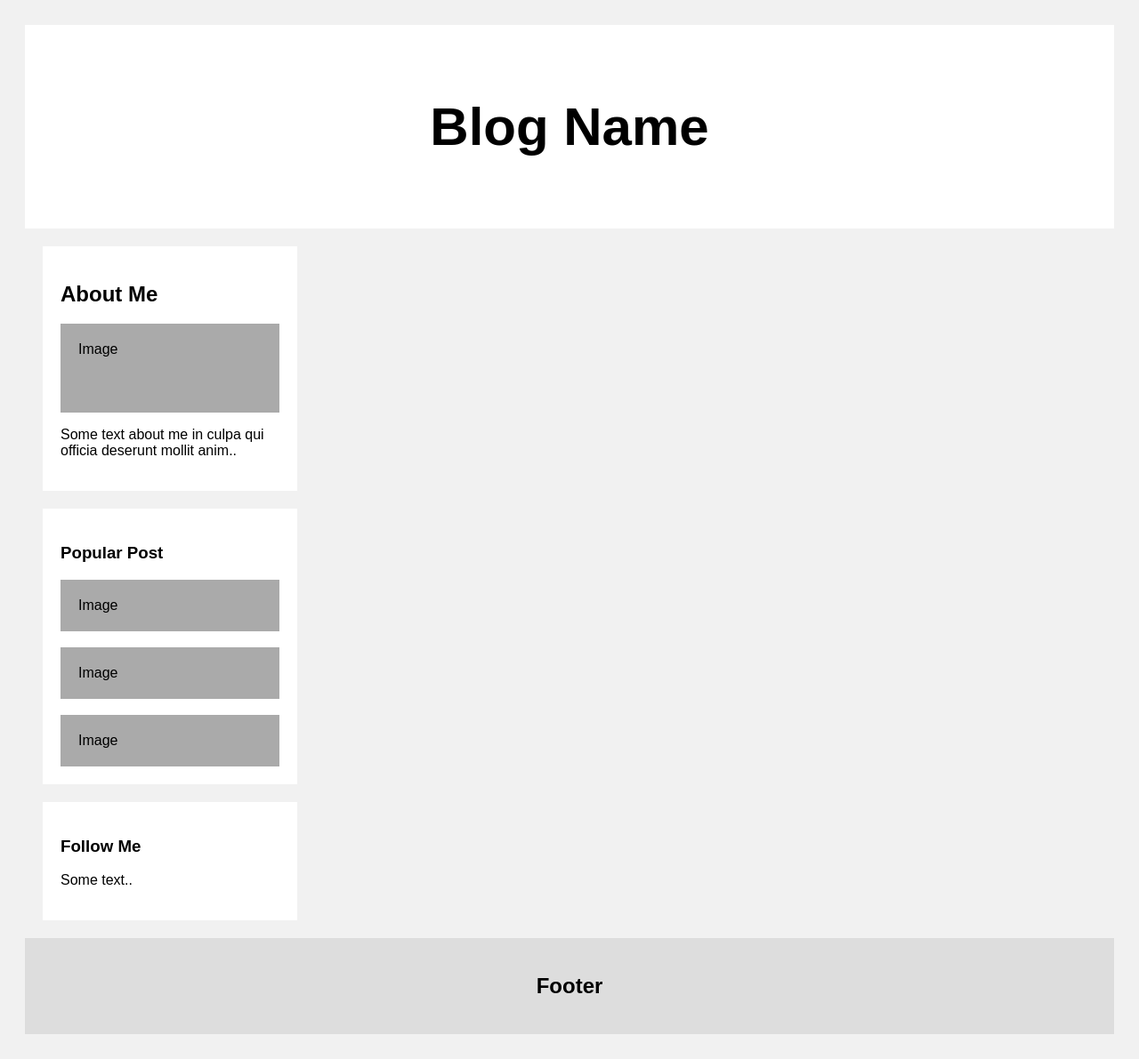
After one commit to MikhailKras/django-blog, a Django app: template templates/base/base.html in a window 1280 px wide. The commit adds this page. Shown: the whole page at 89% size. Run offline with Django 4.2, Linux system fonts and the light colour scheme; the template is opened without the code that fills it, so the values that code supplies are empty.

Commit message:
new html to posts route added, base.html created

```diff
--- a/my_site/settings.py
+++ b/my_site/settings.py
@@ -56,7 +56,7 @@ ROOT_URLCONF = 'my_site.urls'
 TEMPLATES = [
     {
         'BACKEND': 'django.template.backends.django.DjangoTemplates',
-        'DIRS': [],
+        'DIRS': [BASE_DIR / 'templates'],
         'APP_DIRS': True,
         'OPTIONS': {
             'context_processors': [
--- a/my_site/urls.py
+++ b/my_site/urls.py
@@ -16,10 +16,11 @@ Including another URLconf
 from django.contrib import admin
 from django.urls import path, include
 from blog import views as views_blog
+from . import views
 
 urlpatterns = [
     path('admin/', admin.site.urls),
-    path('', views_blog.main_page),
-    path('posts', views_blog.posts),
+    path('', views.get_home_page),
+    path('posts', views_blog.posts, name='posts-name'),
     path('posts/', include('blog.urls'))
 ]
--- /dev/null
+++ b/templates/base/base.html
@@ -0,0 +1,110 @@
+<!DOCTYPE html>
+<html>
+<head>
+<meta name="viewport" content="width=device-width, initial-scale=1">
+<style>
+* {
+  box-sizing: border-box;
+}
+
+/* Add a gray background color with some padding */
+body {
+    font-family: Arial, serif;
+  padding: 20px;
+  background: #f1f1f1;
+}
+
+/* Header/Blog Title */
+.header {
+  padding: 30px;
+  font-size: 40px;
+  text-align: center;
+  background: white;
+}
+
+/* Create two unequal columns that floats next to each other */
+/* Left column */
+.leftcolumn {
+  float: left;
+  width: 75%;
+}
+
+/* Right column */
+.rightcolumn {
+  float: left;
+  width: 25%;
+  padding-left: 20px;
+}
+
+/* Fake image */
+.fakeimg {
+  background-color: #aaa;
+  width: 100%;
+  padding: 20px;
+}
+
+/* Add a card effect for articles */
+.card {
+   background-color: white;
+   padding: 20px;
+   margin-top: 20px;
+}
+
+/* Clear floats after the columns */
+.row:after {
+  content: "";
+  display: table;
+  clear: both;
+}
+
+/* Footer */
+.footer {
+  padding: 20px;
+  text-align: center;
+  background: #ddd;
+  margin-top: 20px;
+}
+
+/* Responsive layout - when the screen is less than 800px wide, make the two columns stack on top of each other instead of next to each other */
+@media screen and (max-width: 800px) {
+  .leftcolumn, .rightcolumn {
+    width: 100%;
+    padding: 0;
+  }
+}
+</style>
+</head>
+<body>
+
+<div class="header">
+  <h2>Blog Name</h2>
+</div>
+
+<div class="row">
+    {% block content %}
+    {% endblock %}
+  <div class="rightcolumn">
+    <div class="card">
+      <h2>About Me</h2>
+      <div class="fakeimg" style="height:100px;">Image</div>
+      <p>Some text about me in culpa qui officia deserunt mollit anim..</p>
+    </div>
+    <div class="card">
+      <h3>Popular Post</h3>
+      <div class="fakeimg">Image</div><br>
+      <div class="fakeimg">Image</div><br>
+      <div class="fakeimg">Image</div>
+    </div>
+    <div class="card">
+      <h3>Follow Me</h3>
+      <p>Some text..</p>
+    </div>
+  </div>
+</div>
+
+<div class="footer">
+  <h2>Footer</h2>
+</div>
+
+</body>
+</html>
```
Also changed, not shown: blog/templates/blog/index.html (deleted, +0 -11 lines), blog/templates/blog/list_detail.html (+15 -11 lines), blog/views.py (+17 -6 lines), my_site/views.py (added, +13 -0 lines), templates/home/index.html (added, +18 -0 lines).
